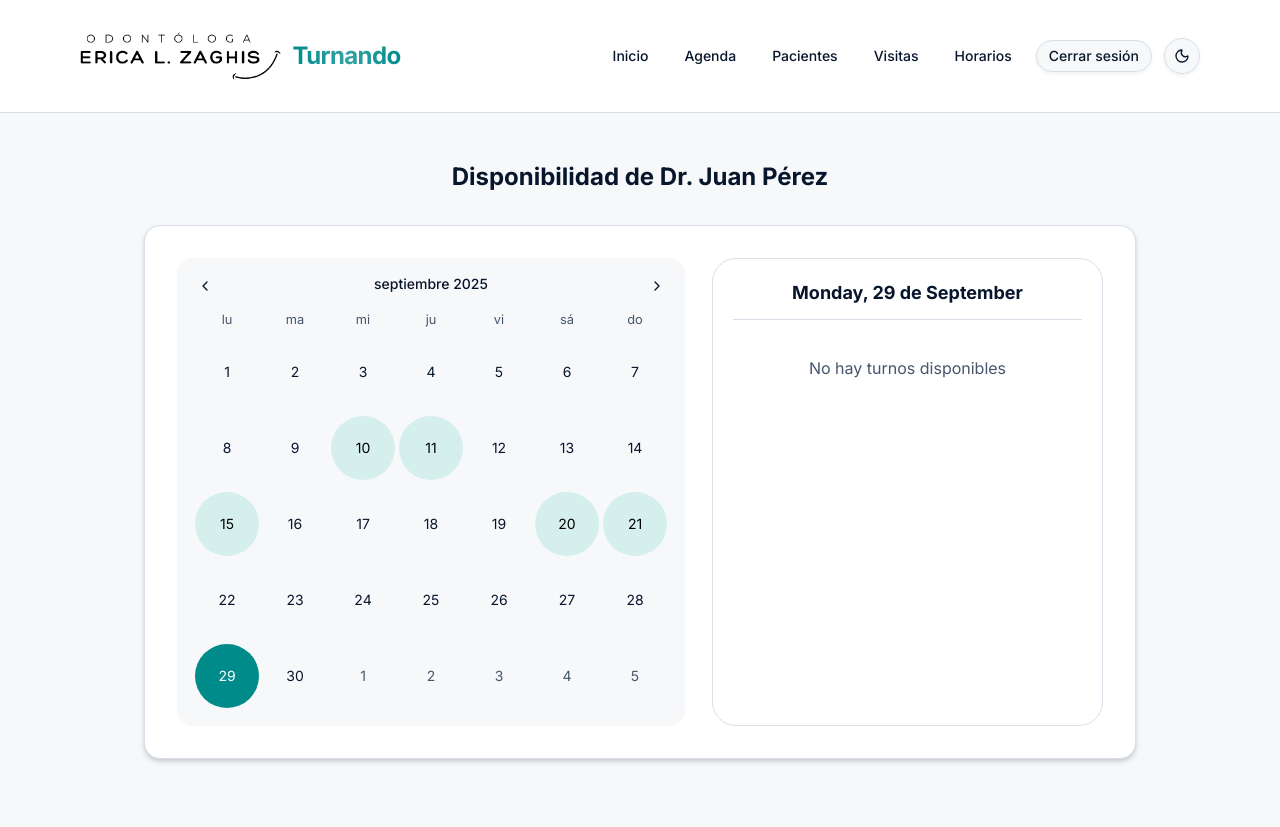
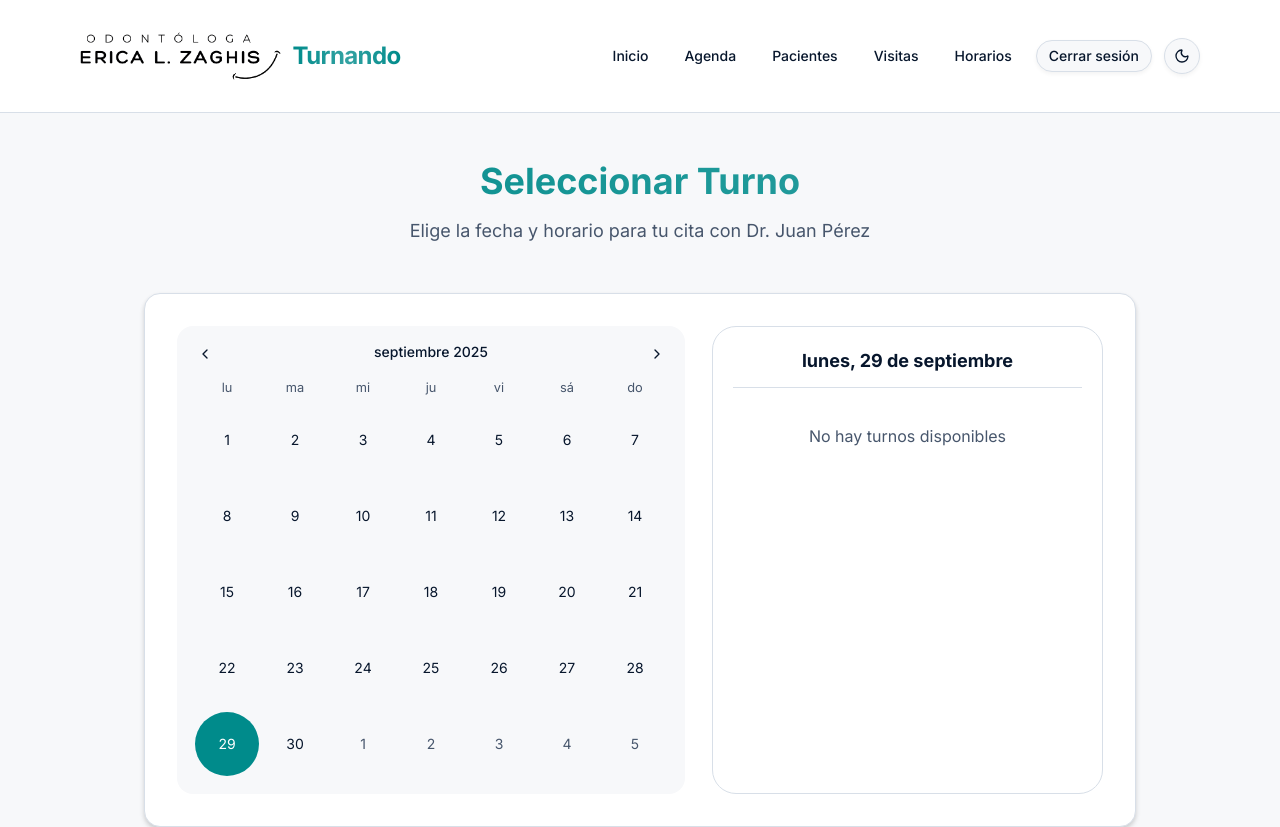
Before and after one commit to melinab1998/TPI-PROGRAMACION-IV, a React (Vite) app in the folder frontend/: page /calendar/1 in a window 1280 px wide. Shown: the top 827 px of the page. Built offline with nearby package versions, Linux system fonts and the light colour scheme.

Commit message:
update-calendar

```diff
--- a/frontend/src/components/Calendar/TimeSlots/TimeSlots.jsx
+++ b/frontend/src/components/Calendar/TimeSlots/TimeSlots.jsx
@@ -1,5 +1,6 @@
 import React from "react"
 import { format } from "date-fns"
+import { es } from "date-fns/locale"
 import { ScrollArea } from "@/components/ui/scroll-area"
 import { Button } from "@/components/ui/button"
 
@@ -11,7 +12,7 @@ export default function TimeSlots({ date, doctorAvailability, time, setTime }) {
             <div className="border rounded-lg p-5 h-full bg-card">
                 <div className="mb-5 pb-3 border-b">
                     <p className="text-lg font-semibold text-center">
-                        {format(date, "EEEE, d 'de' MMMM", { locale: undefined })}
+                        {format(date, "EEEE, d 'de' MMMM", { locale: es })}
                     </p>
                 </div>
 
--- a/frontend/src/pages/Calendar/Calendar.jsx
+++ b/frontend/src/pages/Calendar/Calendar.jsx
@@ -5,14 +5,18 @@ import { es } from "date-fns/locale"
 import CalendarWidget from "@/components/Calendar/CalendarWidget/CalendarWidget"
 import TimeSlots from "@/components/Calendar/TimeSlots/TimeSlots"
 import BookingModal from "@/components/Calendar/BookingModal/BookingModal"
+import { motion } from "framer-motion"
 
 const availability = {
     1: {
-        "2025-09-10": ["08:00", "09:00", "10:00", "11:00"],
-        "2025-09-11": ["09:00", "10:00", "11:00", "12:00"],
-        "2025-09-15": ["08:00", "09:30", "11:00", "12:30"],
-        "2025-09-20": ["08:00", "09:00", "10:00", "11:00"],
-        "2025-09-21": ["09:00", "10:00", "11:00", "12:00", "13:00", "15:00", "16:00", "20:00"],
+        "2025-10-07": ["08:00", "09:00", "10:00", "11:00"],
+        "2025-10-08": ["09:00", "10:00", "11:00", "12:00"],
+        "2025-10-14": ["08:00", "09:30", "11:00", "12:30"],
+        "2025-10-18": ["08:00", "09:00", "10:00", "11:00"],
+        "2025-10-21": ["09:00", "10:00", "11:00", "12:00", "13:00", "15:00", "16:00", "20:00"],
+        "2025-10-25": ["10:00", "11:00", "14:00", "15:00", "16:00"],
+        "2025-10-28": ["08:30", "09:30", "10:30", "11:30", "13:00"],
+        "2025-10-30": ["07:00", "08:00", "09:00", "10:00", "11:00", "12:00"],
     },
 }
 
@@ -49,9 +53,19 @@ export default function CalendarPage() {
 
     return (
         <div className="max-w-5xl mx-auto px-4 py-12">
-            <h2 className="text-2xl font-bold mb-8 text-center">
-                Disponibilidad de {doctor.name}
-            </h2>
+            {/* Header mejorado con gradiente y animación */}
+            <motion.div
+                initial={{ opacity: 0, y: 20 }}
+                animate={{ opacity: 1, y: 0 }}
+                className="text-center mb-12"
+            >
+                <h2 className="text-4xl font-bold bg-gradient-to-r from-primary to-primary/80 bg-clip-text text-transparent mb-4">
+                    Seleccionar Turno
+                </h2>
+                <p className="text-muted-foreground text-lg max-w-2xl mx-auto">
+                    Elige la fecha y horario para tu cita con {doctor.name}
+                </p>
+            </motion.div>
 
             <div className="rounded-2xl border p-8 shadow-lg bg-card text-card-foreground">
                 <div className="flex max-md:flex-col gap-18">
```
